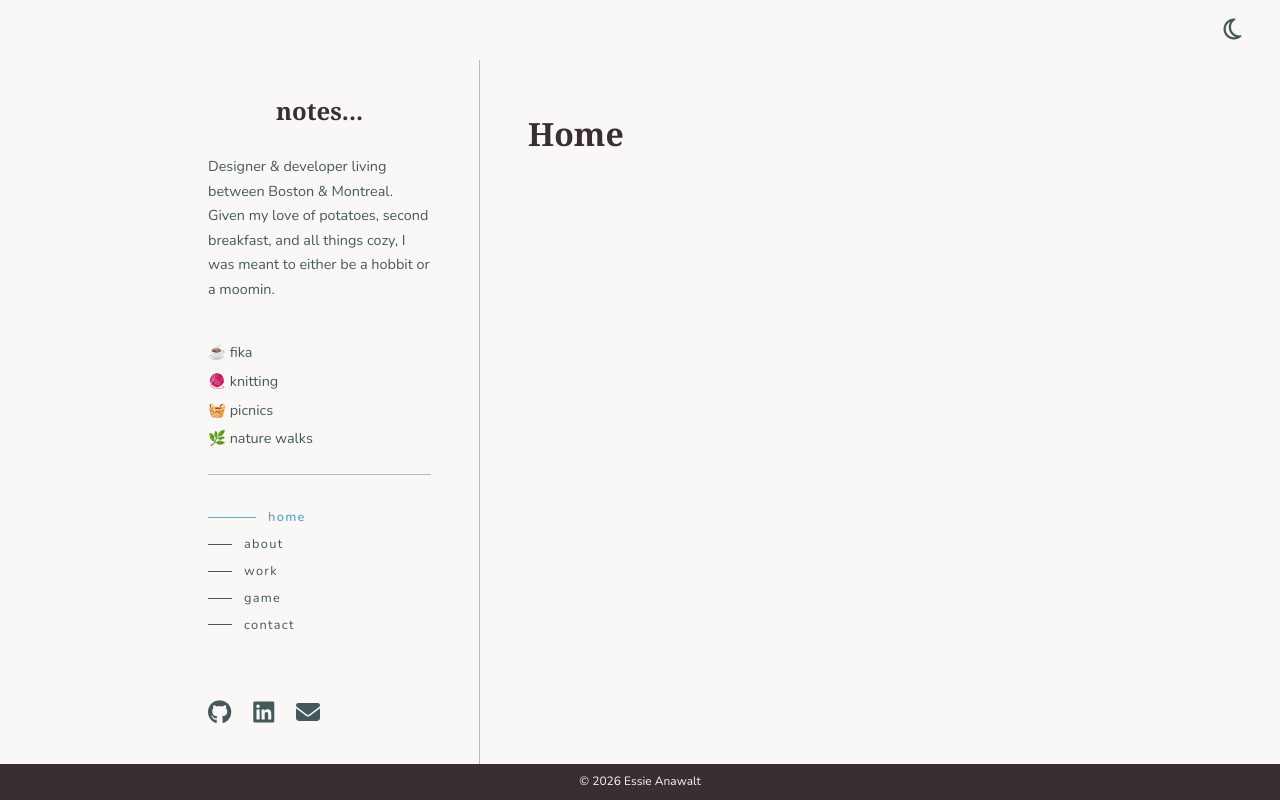
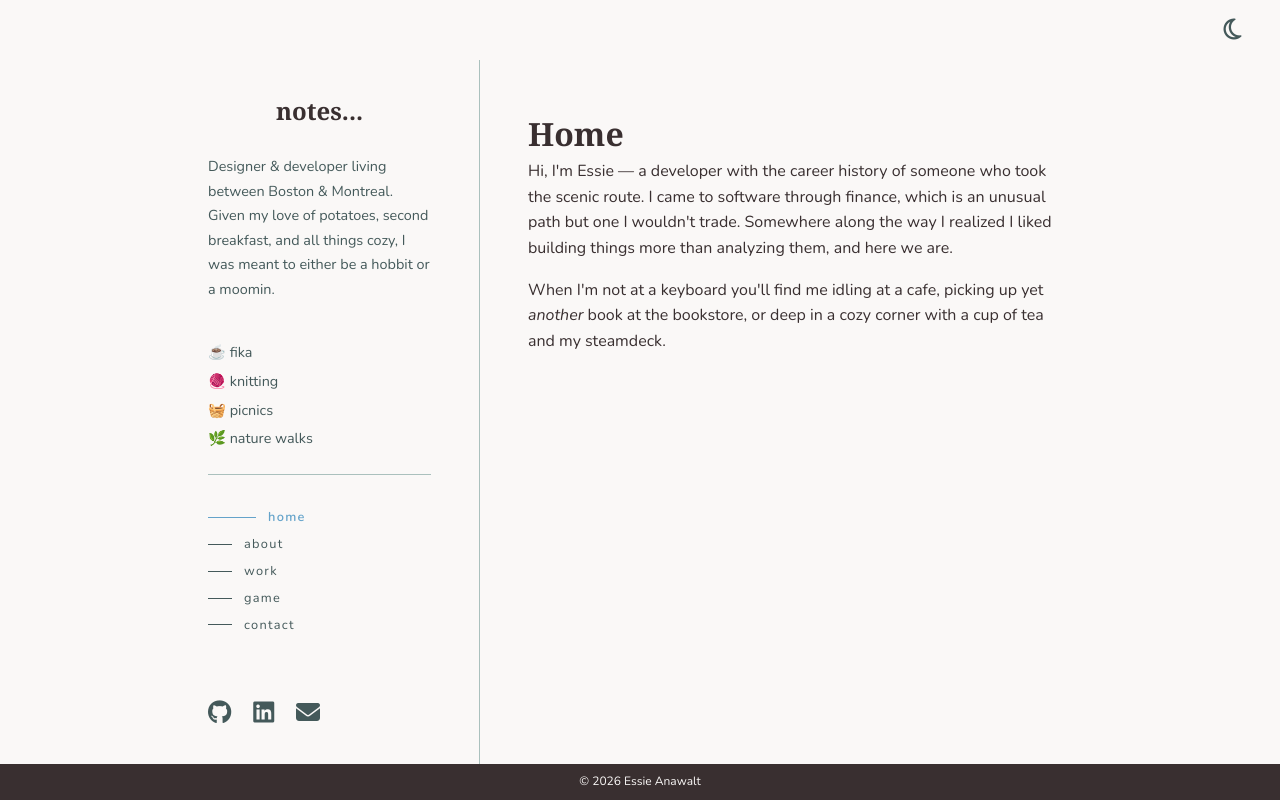
Before and after one commit to essieanawalt/termProject, a React (Vite) app: page / in a window 1280 px wide. Built offline with nearby package versions, Linux system fonts and the light colour scheme.

Commit message:
home blurb plus readme update for npm run deploy

```diff
--- a/src/pages/Home.jsx
+++ b/src/pages/Home.jsx
@@ -2,6 +2,18 @@ export default function Home() {
   return (
     <>
       <h1>Home</h1>
+      <p>
+        Hi, I'm Essie — a developer with the career history of someone who took
+        the scenic route. I came to software through finance, which is an
+        unusual path but one I wouldn't trade. Somewhere along the way I
+        realized I liked building things more than analyzing them, and here we
+        are.
+      </p>
+      <p>
+        When I'm not at a keyboard you'll find me idling at a cafe, picking up
+        yet <i>another</i> book at the bookstore, or deep in a cozy corner with
+        a cup of tea and my steamdeck.
+      </p>
     </>
   );
 }
```
Also changed, not shown: 1 other file (tests, documents, lock files or other folders).
